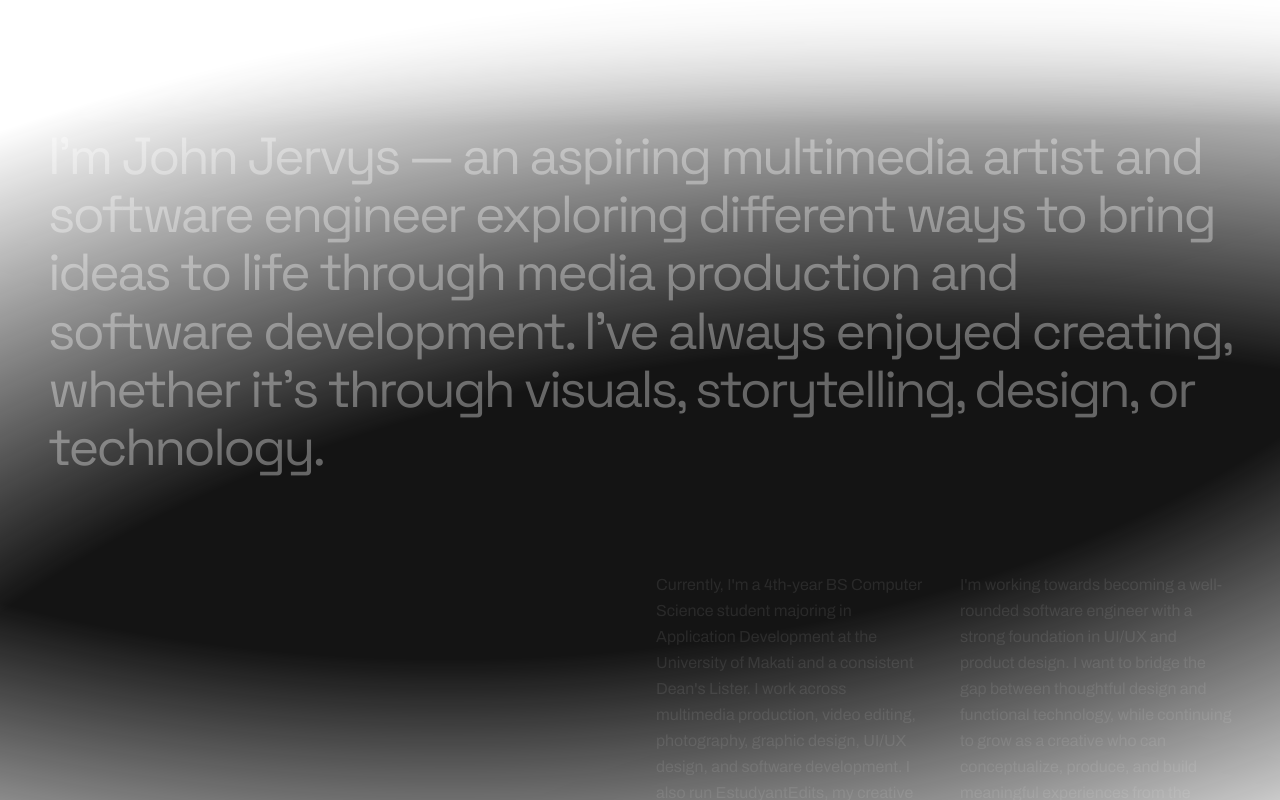
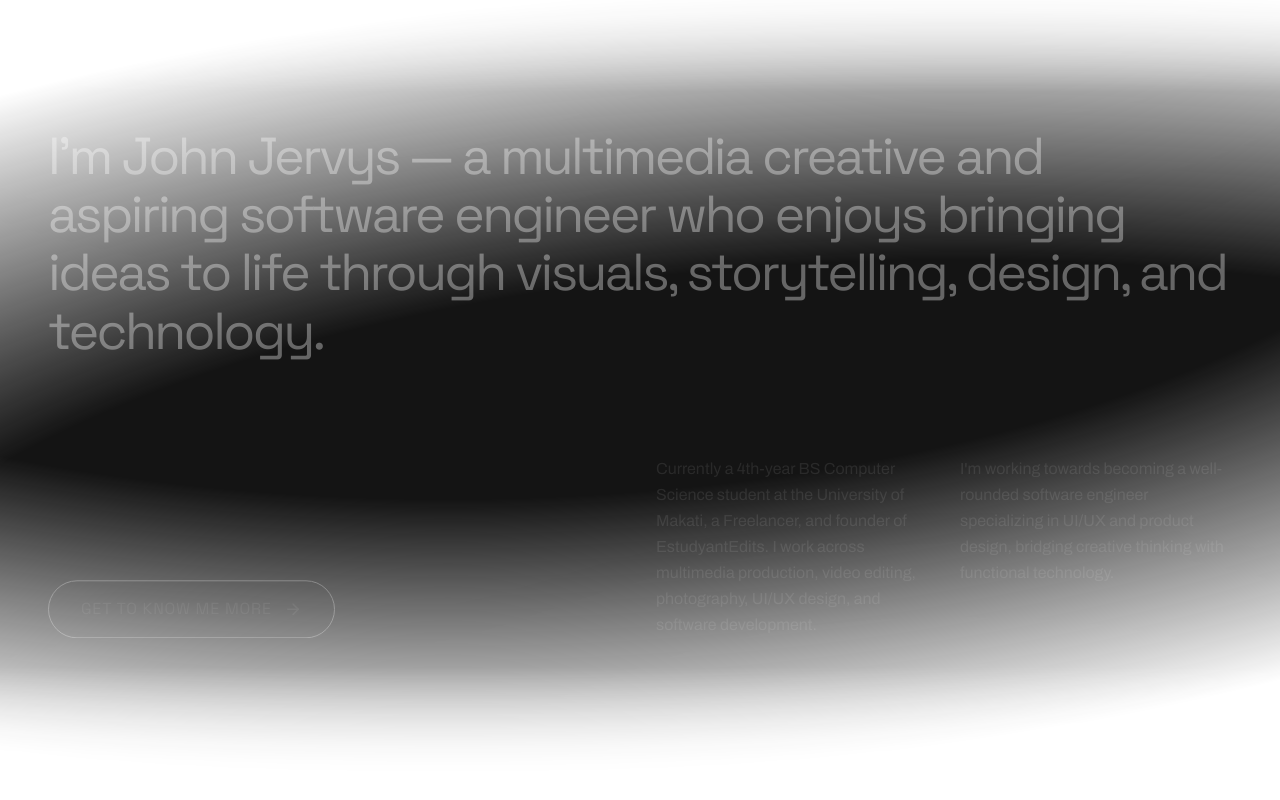
Before and after one commit to jjcabalo/LightweightPortfolio, a Next.js app: page / in a window 1280 px wide. Shown: the part 820-1620 px from the top of the page. Built offline with nearby package versions, Linux system fonts and the light colour scheme.

Commit message:
Update About section bio and copy

```diff
--- a/src/app/about/page.tsx
+++ b/src/app/about/page.tsx
@@ -96,7 +96,7 @@ export default function AboutPage() {
             <div className="lg:col-span-9 flex flex-col gap-20">
               <div>
                 <p className="font-sans text-2xl md:text-3xl lg:text-4xl text-neutral-300 leading-tight mb-12">
-                  I&apos;m John Jervys — an aspiring multimedia artist and software engineer exploring different ways to bring ideas to life through media production and software development. I&apos;ve always enjoyed creating, whether it&apos;s through visuals, storytelling, design, or technology. Currently a 4th-year BS Computer Science student majoring in Application Development at the University of Makati and a consistent Dean&apos;s Lister.
+                  I&apos;m John Jervys — a multimedia creative and aspiring software engineer who enjoys bringing ideas to life through visuals, storytelling, design, and technology. Currently a 4th-year BS Computer Science student at the University of Makati, a Freelancer, and founder of EstudyantEdits.
                 </p>
                 <div className="flex gap-4">
                   <a href="https://linkedin.com/in/john-jervys-cabalo" target="_blank" rel="noopener noreferrer" aria-label="LinkedIn" className="w-14 h-14 flex items-center justify-center border border-neutral-700 rounded-full hover:bg-white hover:text-black hover:border-white transition-all duration-300">
--- a/src/app/page.tsx
+++ b/src/app/page.tsx
@@ -913,7 +913,7 @@ function HeroAndAboutSection() {
             {/* Row 1: Massive Lede Headline (Spans all 12 cols) */}
             <div className="col-span-1 md:col-span-12">
               <h3 className="font-display text-2xl sm:text-3xl md:text-4xl lg:text-[2.75rem] xl:text-[3.25rem] leading-[1.12] tracking-tighter text-[var(--theme-fg)] text-left">
-                I&apos;m John Jervys — an aspiring multimedia artist and software engineer exploring different ways to bring ideas to life through media production and software development. I&apos;ve always enjoyed creating, whether it&apos;s through visuals, storytelling, design, or technology.
+                I&apos;m John Jervys — a multimedia creative and aspiring software engineer who enjoys bringing ideas to life through visuals, storytelling, design, and technology.
               </h3>
             </div>
 
@@ -932,10 +932,10 @@ function HeroAndAboutSection() {
             {/* Row 2, Right: 2 Bio Paragraphs (Cols 7-12 on desktop, 2-column subgrid) */}
             <div className="col-span-1 md:col-span-6 order-2 md:order-3 grid grid-cols-1 sm:grid-cols-2 gap-6 md:gap-8 text-neutral-600 dark:text-neutral-400 font-sans text-sm md:text-base leading-relaxed">
               <p>
-                Currently, I&apos;m a 4th-year BS Computer Science student majoring in Application Development at the University of Makati and a consistent Dean&apos;s Lister. I work across multimedia production, video editing, photography, graphic design, UI/UX design, and software development. I also run EstudyantEdits, my creative services venture, while taking on projects that challenge both my creative and technical skills.
+                Currently a 4th-year BS Computer Science student at the University of Makati, a Freelancer, and founder of EstudyantEdits. I work across multimedia production, video editing, photography, UI/UX design, and software development.
               </p>
               <p>
-                I&apos;m working towards becoming a well-rounded software engineer with a strong foundation in UI/UX and product design. I want to bridge the gap between thoughtful design and functional technology, while continuing to grow as a creative who can conceptualize, produce, and build meaningful experiences from the ground up.
+                I&apos;m working towards becoming a well-rounded software engineer specializing in UI/UX and product design, bridging creative thinking with functional technology.
               </p>
             </div>
           </div>
```
